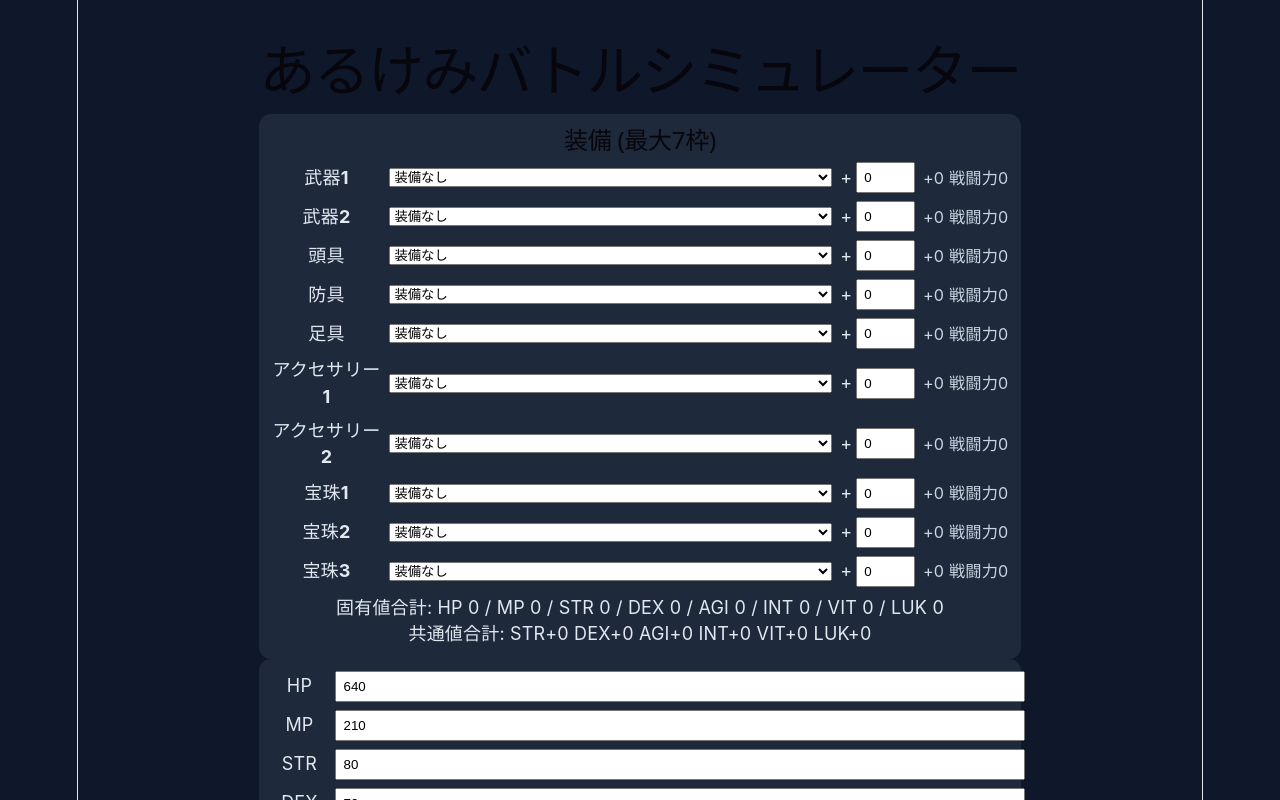
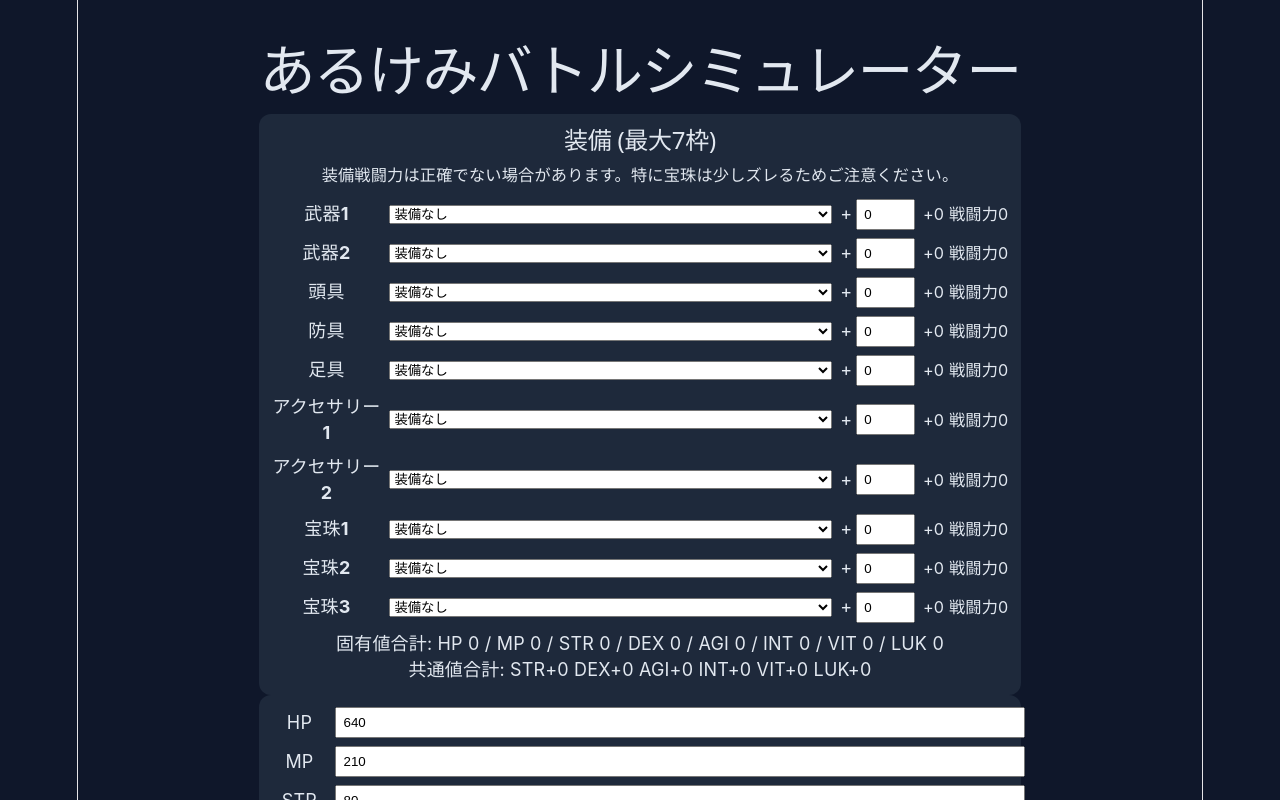
Before and after one commit to d-syumi/alcm-battle-sim, a React (Vite) app: page / in a window 1280 px wide. Shown: the top 800 px of the page. Built offline with nearby package versions, Linux system fonts and the light colour scheme.

Commit message:
配色を白字へ調整し装備戦闘力の注意書きを追加

```diff
--- a/src/App.css
+++ b/src/App.css
@@ -78,3 +78,14 @@ button {
   color: #cbd5e1;
   white-space: nowrap;
 }
+
+
+.app, .panel, h1, h2, p, strong, label, .slot-power {
+  color: #e2e8f0;
+}
+
+.notice {
+  margin-top: 4px;
+  margin-bottom: 10px;
+  font-size: 0.9rem;
+}
--- a/src/App.tsx
+++ b/src/App.tsx
@@ -159,6 +159,7 @@ function App() {
     <h1>あるけみバトルシミュレーター</h1>
     <section className="panel">
       <h2>装備 (最大7枠)</h2>
+      <p className="notice">装備戦闘力は正確でない場合があります。特に宝珠は少しズレるためご注意ください。</p>
       {equipped.map((slot, i) => {
         const items = slot.category === 'orb'
           ? EQUIPMENT_MASTER.filter((x) => x.category !== 'orb')
```
